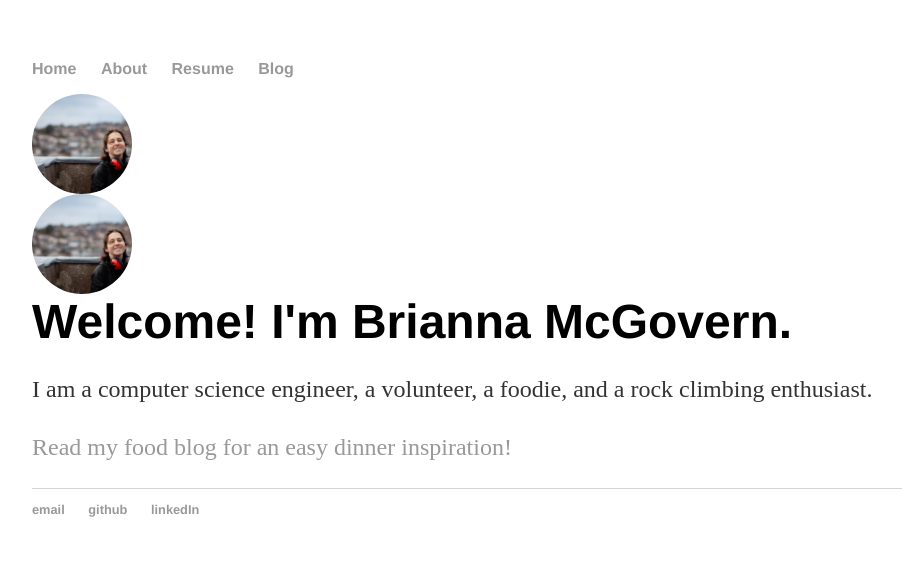
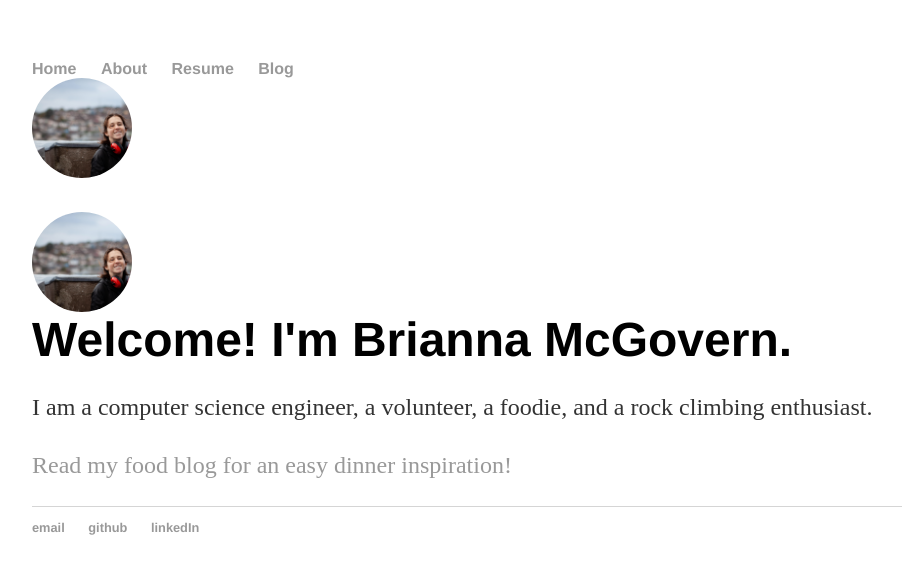
Before and after one commit to bmcgovern007/bmcgovern007.github.io, a Jekyll site: the page built from index.html, in a window 1280 px wide. Shown: the top 574 px of the page, without its empty margins (160-1062 px from the left). Built offline with Jekyll 4.4.1, drawn with Linux system fonts in a browser that asks for light colours.

Commit message:
Update default.html

```diff
--- a/_layouts/default.html
+++ b/_layouts/default.html
@@ -12,10 +12,10 @@
 		        	<li><a href="/about">About</a></li>
 	        		<li><a href="/resume">Resume</a></li>
 	        		<li><a href="/blog">Blog</a></li>
+				<li><div class="img-crop">
+					<img src="profile.jpg" class="profile"></li>
+				</div>
 	    		</ul>
-				<div class="img-crop">
-					<img src="profile.jpg" class="profile">
-				</div>
 			</nav>
 			<div class="container">
 
```
